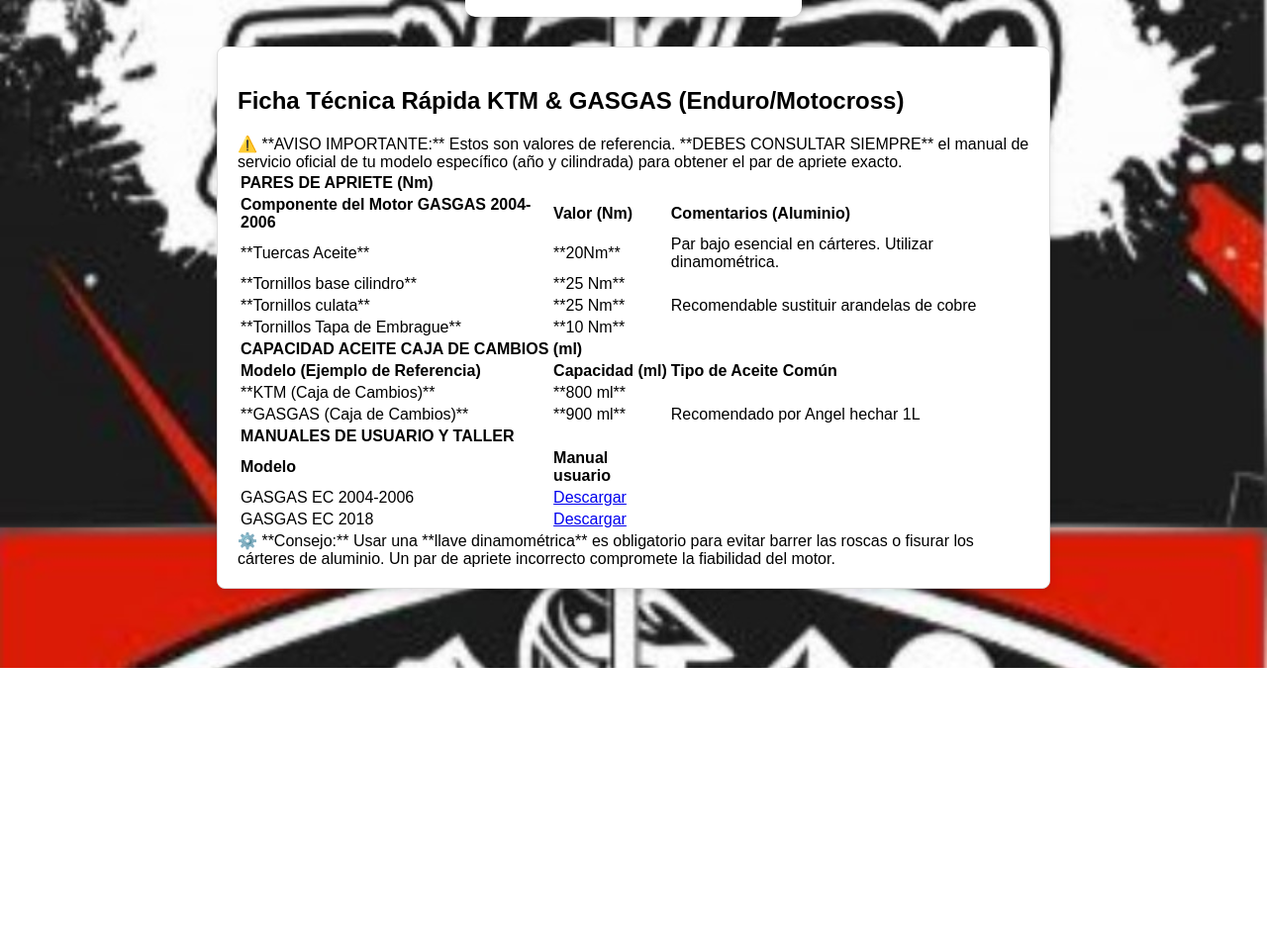
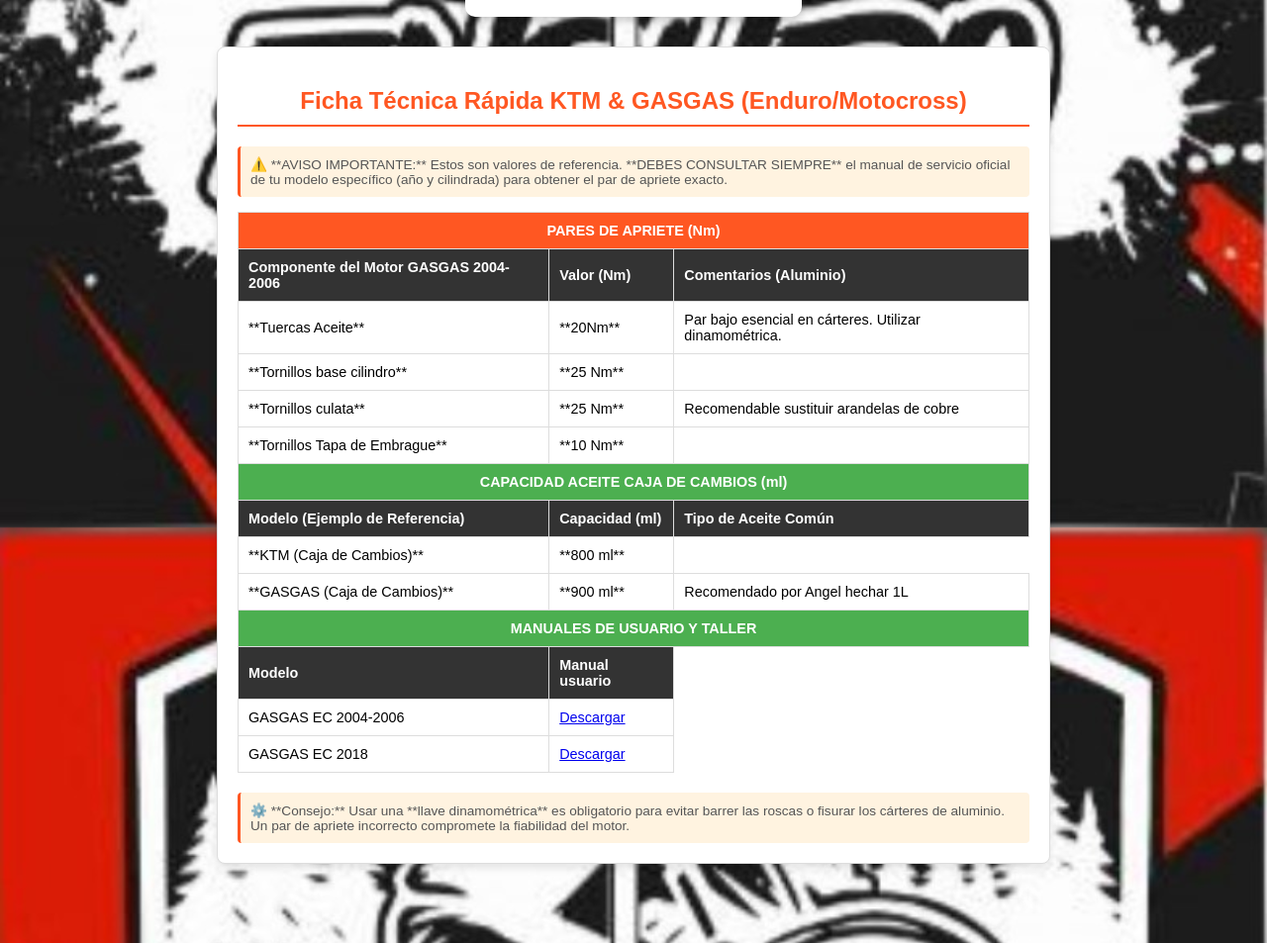
Before and after one commit to adriMB200/CalculadoraDeMezcla, a plain HTML site: page index.html in a window 1280 px wide. Shown: the part 875-1828 px from the top of the page at 99% size. Before the commit the page ends 1550 px from the top, so only its background shows below. Drawn offline with Linux system fonts and the light colour scheme.

Commit message:
Update estilo.css

```diff
--- a/estilo.css
+++ b/estilo.css
@@ -114,4 +114,51 @@
     text-align: left; /* Asegura que el contenido interno de la tabla se alinee a la izquierda */
 }
 
-.info
+.info-container h2 {
+    color: #ff5722;
+    border-bottom: 2px solid #ff5722;
+    padding-bottom: 10px;
+    margin-bottom: 20px;
+    text-align: center;
+}
+
+table {
+    width: 100%;
+    border-collapse: collapse;
+    margin-top: 15px;
+}
+
+th, td {
+    border: 1px solid #ddd;
+    padding: 10px;
+    text-align: left;
+    font-size: 0.9em;
+}
+
+th {
+    background-color: #333;
+    color: white;
+    font-weight: bold;
+}
+
+.nm-header {
+    background-color: #ff5722;
+    text-align: center;
+    color: white;
+}
+
+.ml-header {
+    background-color: #4CAF50;
+    text-align: center;
+    color: white;
+}
+
+.note {
+    font-size: 0.85em;
+    color: #555;
+    margin-top: 20px;
+    padding: 10px;
+    border-left: 3px solid #ff5722;
+    background-color: #fff3e0;
+    border-radius: 4px;
+}
```
